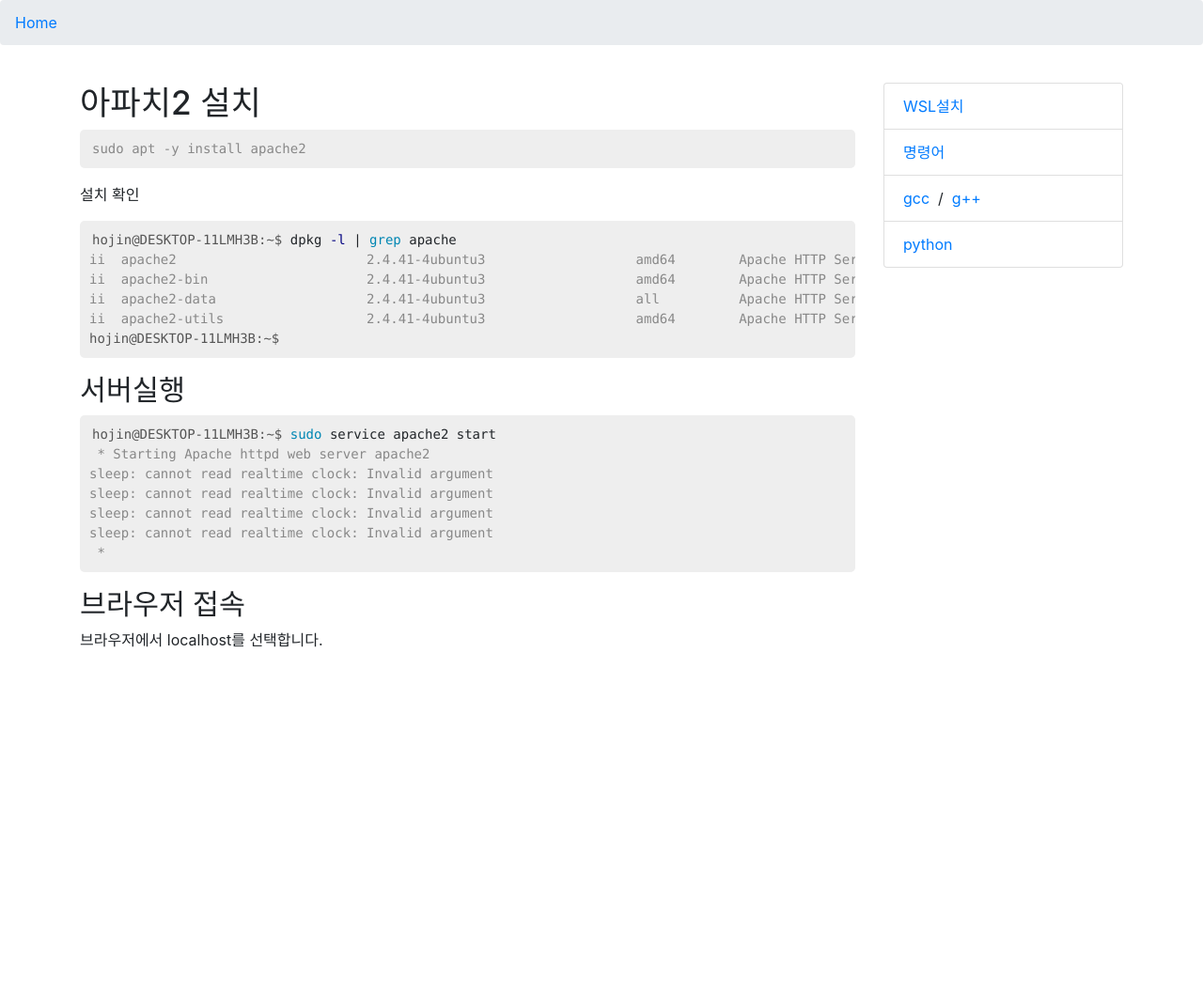
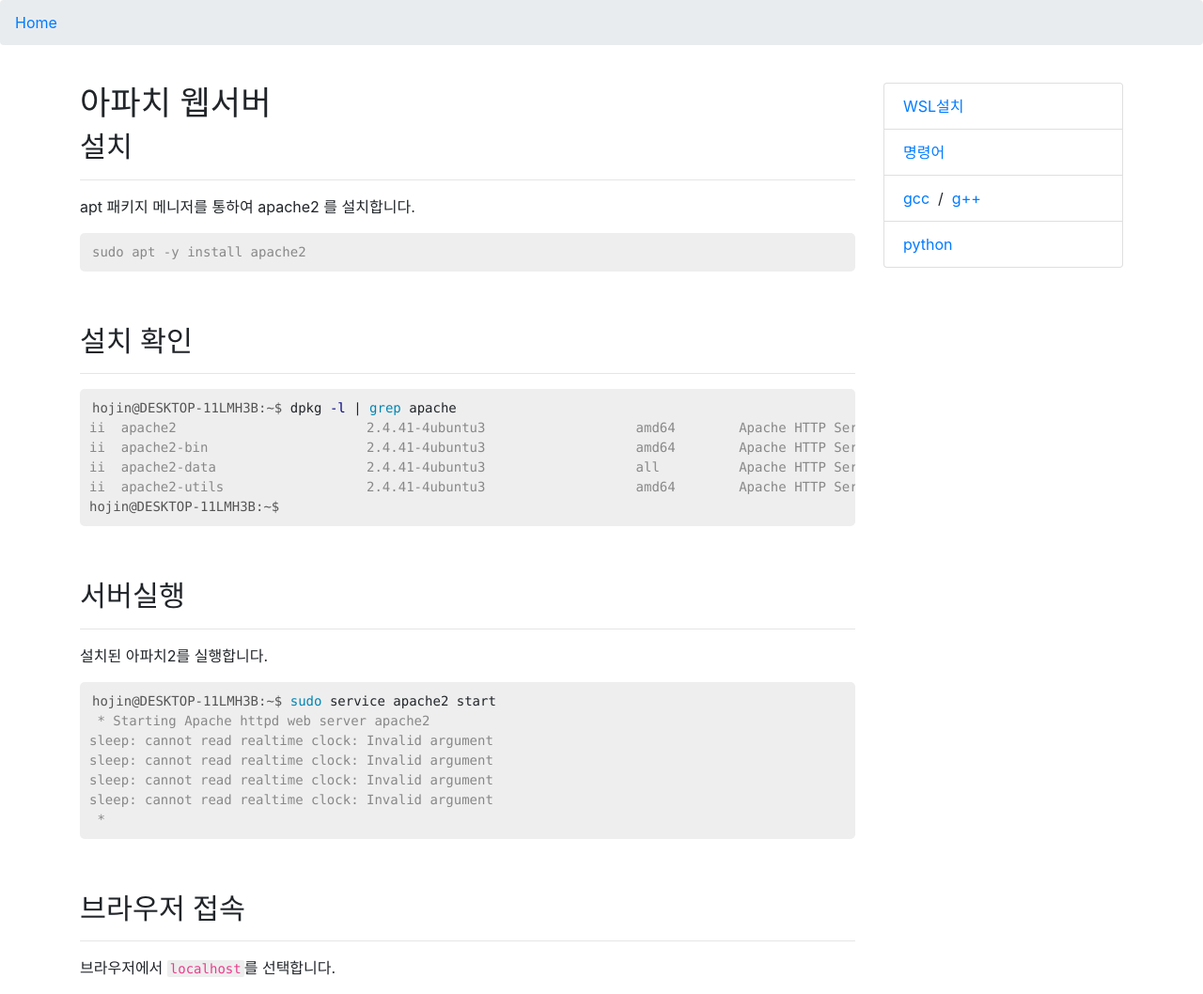
Before and after one commit to jinydoc/linux, a Jekyll site: the page built from src/server/apache2/index.md, in a window 1280 px wide. Shown: the whole page at 94% size. Built offline with Jekyll 4.4.1, drawn with Linux system fonts in a browser that asks for light colours; our own code applies the rules of GitHub Pages for plain Markdown files; before the commit the page ends 900 px from its top, so only the background shows below that.

Commit message:
폴더정리

````diff
--- a/src/wsl/apache2/index.md
+++ b/src/server/apache2/index.md
@@ -2,13 +2,20 @@
 layout: home
 ---
 
-# 아파치2 설치
+# 아파치 웹서버
+
+## 설치
+---
+apt 패키지 메니저를 통하여 apache2 를 설치합니다.
 
 ```console
 sudo apt -y install apache2
 ```
 
-설치 확인
+<br>
+
+## 설치 확인
+---
 
 ```console
 hojin@DESKTOP-11LMH3B:~$ dpkg -l | grep apache
@@ -19,7 +26,11 @@ ii  apache2-utils                  2.4.41-4ubuntu3                   amd64
 hojin@DESKTOP-11LMH3B:~$
 ```
 
+<br>
+
 ## 서버실행
+---
+설치된 아파치2를 실행합니다.
 
 ```console
 hojin@DESKTOP-11LMH3B:~$ sudo service apache2 start
@@ -31,6 +42,8 @@ sleep: cannot read realtime clock: Invalid argument
  *
 ```
 
+<br>
+
 ## 브라우저 접속
-
-브라우저에서 localhost를 선택합니다.
+---
+브라우저에서 `localhost`를 선택합니다.
````
Also changed, not shown: src/centos/index.md (added, +5 -0 lines), src/server/index.md (+5 -0 lines), src/wsl/php/index.md (deleted, +0 -22 lines), src/centos/yum.md (renamed from src/yum.md), src/dev/git/index.md (renamed from src/git-deploy.md), src/dev/python/index.md (renamed from src/wsl/python/index.md), src/server/apache2/vhost.md (renamed from src/vhost.md), src/server/domain.md (renamed from src/domain.md), src/server/lapm.md (renamed from src/lapm.md), src/server/mysql/index.md (renamed from src/wsl/mysql/index.md), src/server/sqlite3/index.md (renamed from src/wsl/sqlite3/index.md), src/shell/cal.md (renamed from src/wsl/shell/cal.md), src/shell/date.md (renamed from src/wsl/shell/date.md), src/shell/index.md (renamed from src/wsl/shell/index.md), 1 more files.
